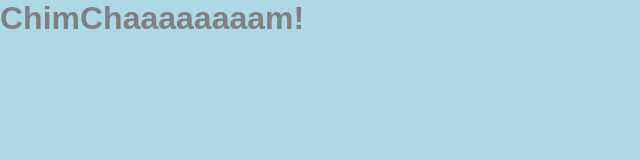
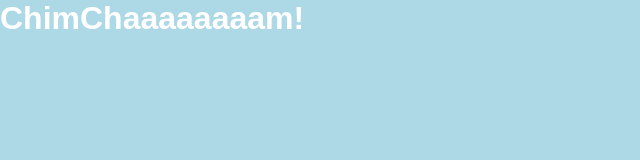
Before and after one commit to gearjosh/character-maker, a website built with webpack: page src/index.html in a window 1280 px wide. Shown: the whole page, without its empty margins (0-640 px from the left). Built offline with nearby package versions, Linux system fonts and the light colour scheme.

Commit message:
add style

```diff
--- a/src/scss/input.scss
+++ b/src/scss/input.scss
@@ -5,5 +5,5 @@
 body {
   font-family: sans-serif;
   background-color: lightblue;
-  color: grey;
+  color: white;
 }
```
